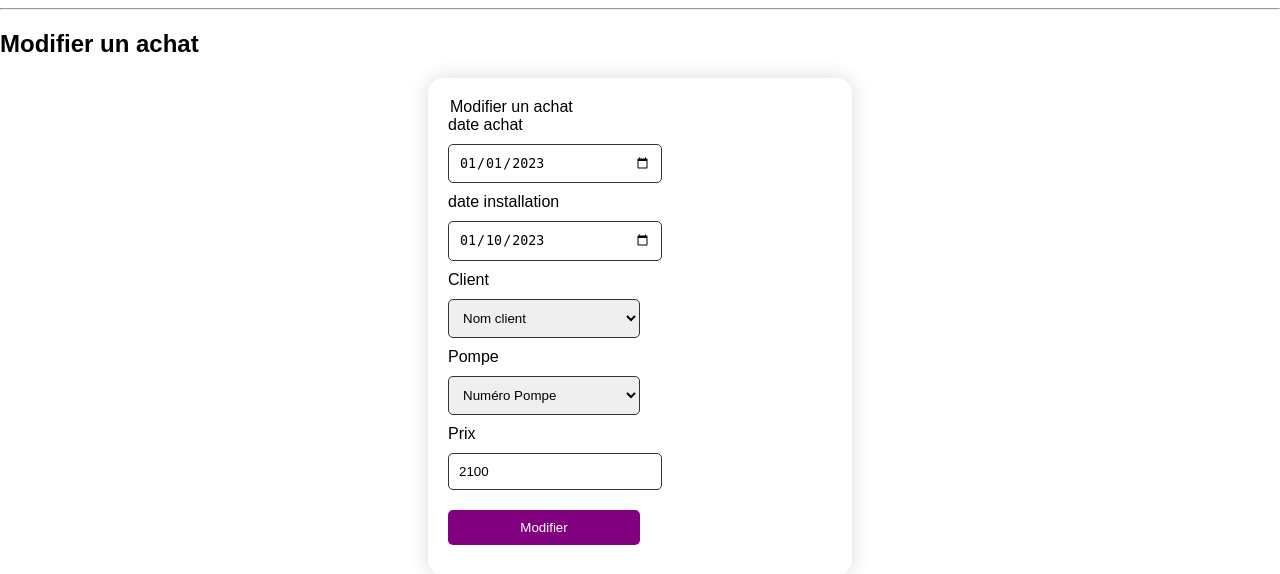
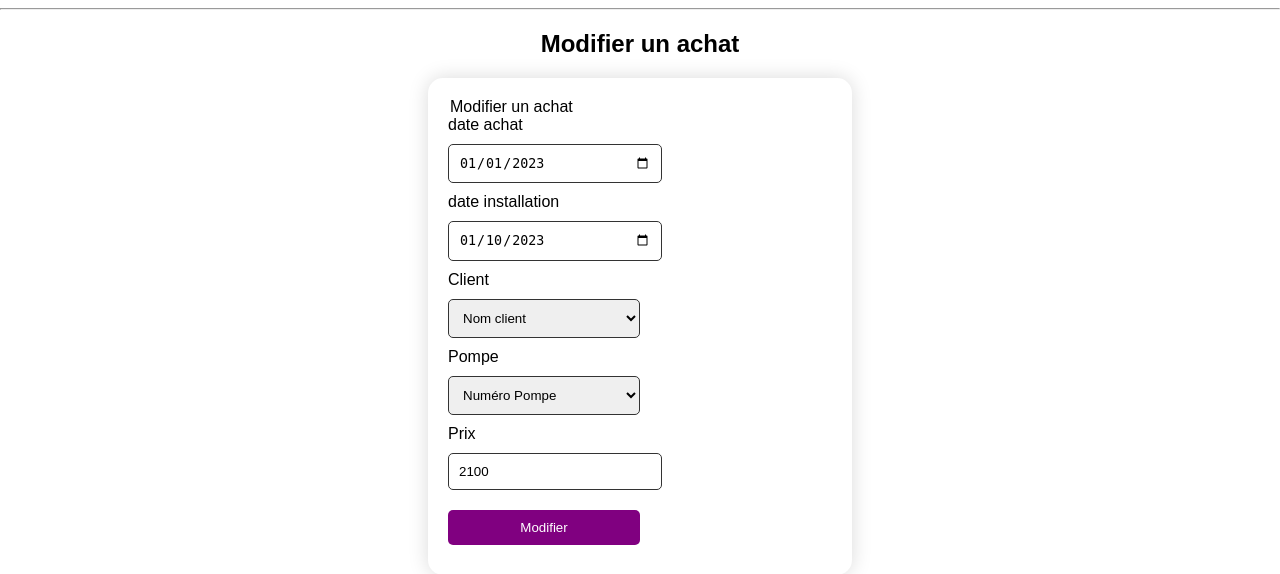
Before and after one commit to Natan90/Pomp-Air, a Flask app: page /achat/edit?id=1 in a window 1280 px wide. Shown: the part 61-635 px from the top of the page. Run offline with Flask 3, Linux system fonts and the light colour scheme; data comes from the database, SQL or seed files in the repository.

Commit message:
Update edit_achat.html

```diff
--- a/templates/achat/edit_achat.html
+++ b/templates/achat/edit_achat.html
@@ -3,9 +3,8 @@
 {% block title %}
     <title>modifier un achat</title>
 {% endblock %}
-
 {% block body %}
-  <h2>Modifier un achat</h2>
+  <h2 style="display: block;text-align: center;">Modifier un achat</h2>
 
   <form method="post" action="/achat/edit">
         <legend> Modifier un achat</legend>
```
